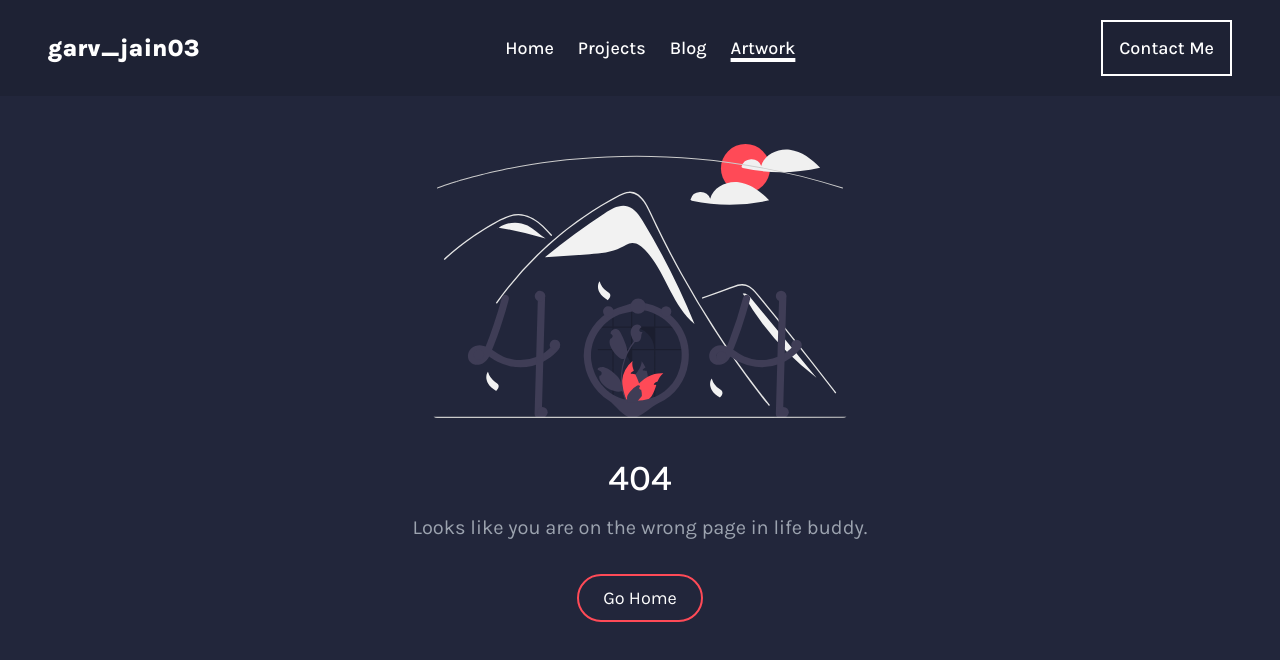
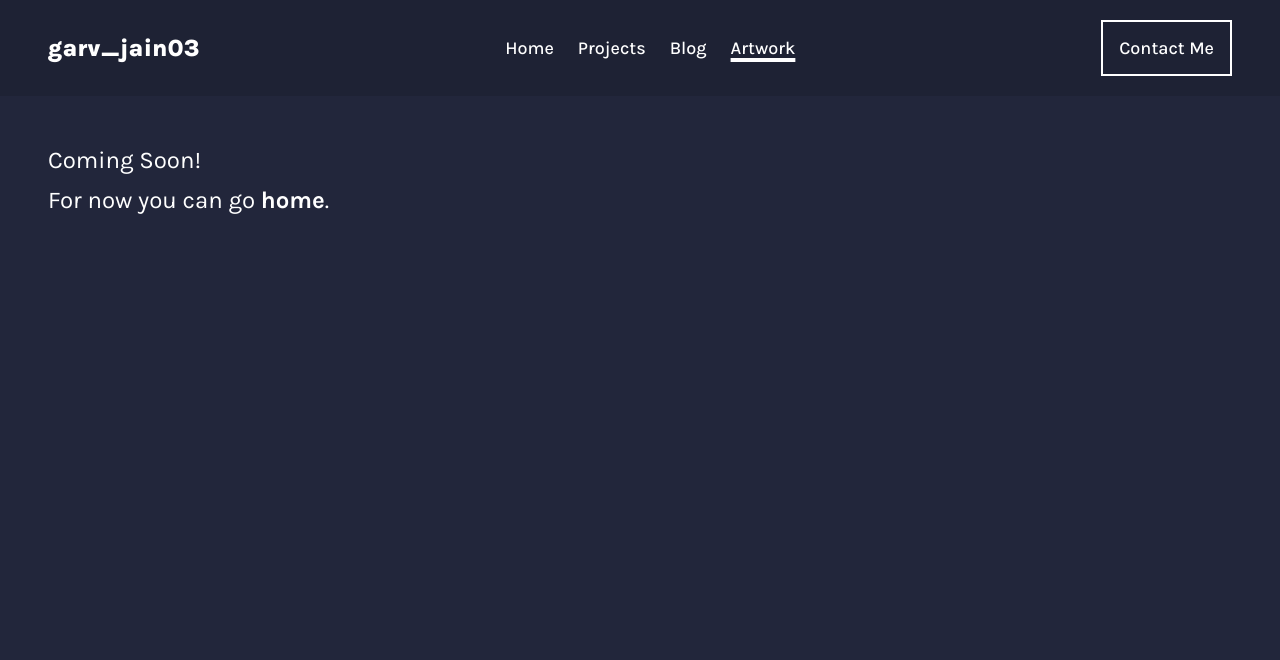
Before and after one commit to GarvJain03/garvjain.me, a Next.js app: page /artwork in a window 1280 px wide. Before the commit this address had no page. Shown: the top 660 px of the page. Built offline with nearby package versions, Linux system fonts and the light colour scheme.

Commit message:
wip artowork page

```diff
--- /dev/null
+++ b/pages/artwork.tsx
@@ -0,0 +1,11 @@
+import React from 'react'
+import ComingSoon from '../components/ComingSoon'
+import Layout from '../components/Layout/Layout'
+
+const ArtPage = () => {
+  return (
+    <Layout title='Artwork'><ComingSoon/></Layout>
+  )
+}
+
+export default ArtPage
```
